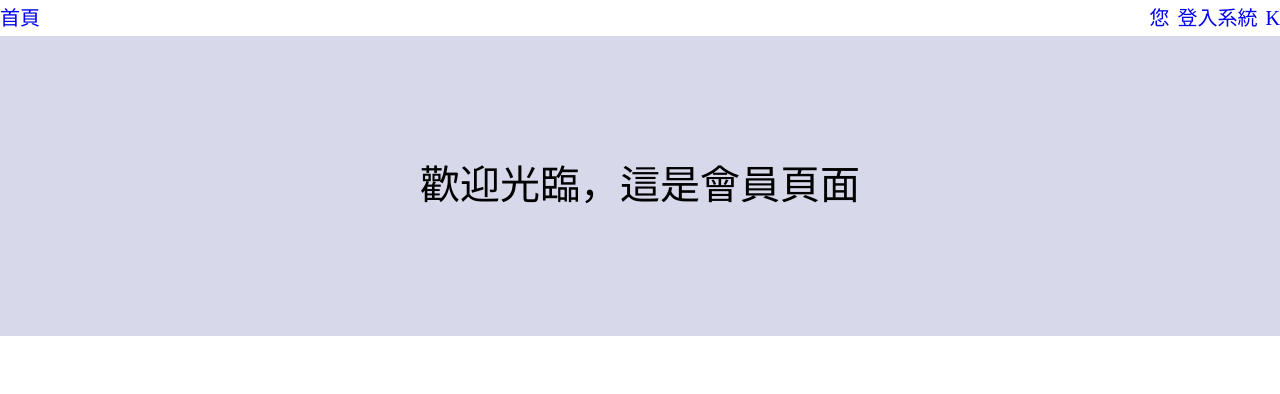
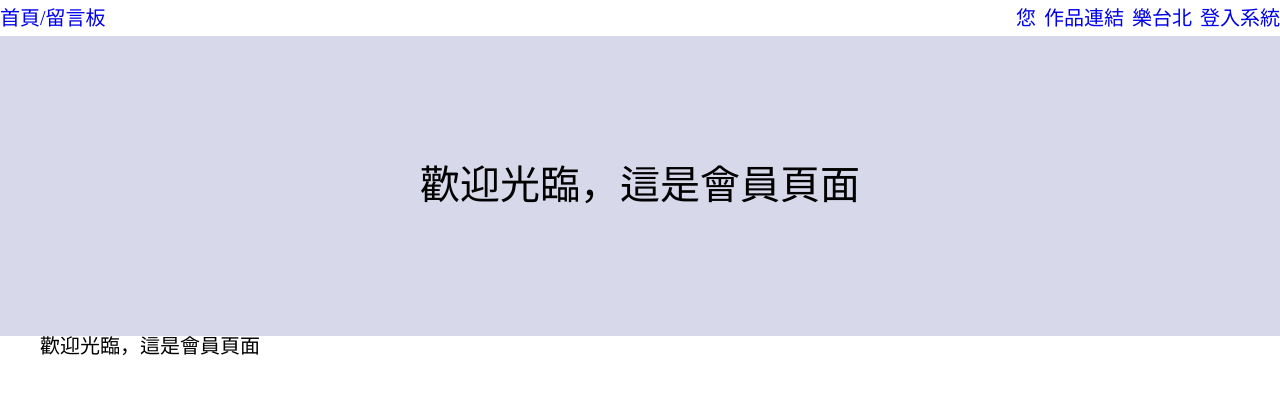
Before and after one commit to KateChoo/SIGNUP, a Flask app: page /member/ in a window 1280 px wide. Shown: the top 394 px of the page. Run offline with Flask 2, Linux system fonts and the light colour scheme; some libraries are stand-ins or nearby versions.

Commit message:
階段完成msg k_links tpe_fun

```diff
--- a/app.py
+++ b/app.py
@@ -13,11 +13,11 @@ app.permanent_session_lifetime = timedelta(minutes=10080)
 cursor = mydb.cursor()
 
 web_info = {
-    'signin_t': '歡迎光臨',
+    'home_t': 'K留言板',
+    'signin_t': 'K說歡迎光臨',
     'member_t': '歡迎光臨，這是會員頁面',
-    'signup_t': '歡迎光臨，註冊成功',
-    'error_t': '失敗頁面',
-    'signout_t': '已登出',
+    'k_t': 'K作品連結',
+    'taipei_t': '歡迎光臨，台北'
 }
 
 
@@ -116,19 +116,19 @@ def error():
                            )
 
 
-@app.route('/line')
-def line():
-    return render_template('line.html', web_info=web_info)
+@app.route('/tpe')
+def taipei():
+    return render_template('taipei.html', web_info=web_info)
 
 
 @app.route('/k_links')
 def msg():
     return render_template('k_links.html', web_info=web_info)
 
-# @app.route('/k')
-# def msg():
-#     return render_template('msg.html', web_info=web_info)
-
 
 if __name__ == '__main__':
     app.run(debug=True, port=3000)
+
+# if __name__ == '__main__':
+#     port = int(os.environ.get("PORT", 5000))
+#     app.run(debug=True, port=port, host="0.0.0.0")
--- a/templates/home.html
+++ b/templates/home.html
@@ -10,7 +10,7 @@
 {% block home %}
     {% if g.name == '您' %}
         {% block title_home %}
-            <h1>留言板</h1>
+            <h1>{{web_info.home_t}}</h1>
         {% endblock %}
 
         <div class="form">
@@ -59,7 +59,7 @@
         {% endblock %}
         </div>
     {% else %}
-        <section class="mboard"></section>
+        <section class="mboard">
             <div style="margin: 0 auto;" class="container story">
                 <label for="">話說:</label>
                 <button class="add_msg">新增留言</button>
@@ -67,7 +67,7 @@
 
             <div class="message">
             </div>
-
+        </section>
     {% endif %}
     {% block msg_js %}
     <script src="../static/js/msg.js"> </script>
--- a/templates/k_links.html
+++ b/templates/k_links.html
@@ -6,7 +6,7 @@
 {% block k_links %}
     {% if g.name == '您' %}
         {% block title_k %}
-        <h1>作品連結</h1>
+        <h1>{{web_info.k_t}}</h1>
         {% endblock %}
     {% else %}
         <section class="port">
--- a/templates/layout.html
+++ b/templates/layout.html
@@ -19,8 +19,7 @@
 <body>
     <header>
         <nav>
-            <a href="/">首頁</a>
-
+            <a href="/">首頁/留言板</a>
             <ul id='nav'>
                 <span class="s1"></span>
                 <span class="s2"></span>
@@ -32,13 +31,13 @@
                 {% endfor %}
                 #}
                 <li class='show'><a href = "/member">{{g.name}}</a></li>
+                <li class='show'><a href = "/k_links">作品連結</a></li>
+                <li class='show'><a href = "/tpe">樂台北</a></li>
                 {% if g.name == '您' %}
                     <li class='show'><a href = "/">登入系統</a></li>
                 {% else %}
                     <li class='show'><a href = "/signout">登出系統</a></li>
                 {% endif %}
-                <!-- <li class='show'><a href = "/line">LINE</a></li> -->
-                <li class='show'><a href = "/k_links">K</a></li>
             </ul>
         </nav>
         <div>
@@ -59,6 +58,8 @@
                     {% endblock %}
                     {% block title_k %}
                     {% endblock %}
+                    {% block title_taipei %}
+                    {% endblock %}
                 {% endif %}
             {% endwith %}
         {% endblock %}
@@ -68,6 +69,8 @@
     </header>
     <main>
         {% block home %}
+        {% endblock %}
+        {% block member %}
         {% endblock %}
         {% block k_links %}
         {% endblock %}
--- a/templates/member.html
+++ b/templates/member.html
@@ -1,8 +1,13 @@
 {% extends 'layout.html' %}
+{% block member_css_link%}
+    <link rel="stylesheet" href="static/stylesheets/member/member.css">
+{% endblock %}
 {% block msg_css_link%}
-<link rel="stylesheet" href="static/stylesheets/home/msg.css">
+    <link rel="stylesheet" href="static/stylesheets/home/msg.css">
 {% endblock %}
+
 {% block member %}
+    {% if g.name == '您' %}
         {% block title %}
             {% with messages = get_flashed_messages() %}
                 {% if messages %}
@@ -16,8 +21,25 @@
                 {% elif g.name == '您' %}
                     <h1>{{web_info.member_t}}</h1>
                 {% else %}
-                    <h1>{{g.name}}頁面</h1>
+                    <h1>{{g.name}}的...</h1>
                 {% endif %}
             {% endwith %}
         {% endblock %}
+   {% else %}
+        {#}
+        {% else %}
+            <section class="mboard">
+                <div style="margin: 0 auto;" class="container story">
+                    <label for="">話說:</label>
+                    <button class="add_msg">新增留言</button>
+                </div>
+
+                <div class="message">
+                </div>
+            </section>
+        {#}
+    {% endif %}
+    {% block msg_js %}
+    <script src="../static/js/msg.js"> </script>
+    {% endblock %}
 {% endblock %}
```
Also changed, not shown: templates/taipei.html (added, +21 -0 lines), static/js/taipei.js (renamed from static/js/pada_2.js), static/stylesheets/member/member.css (added).
